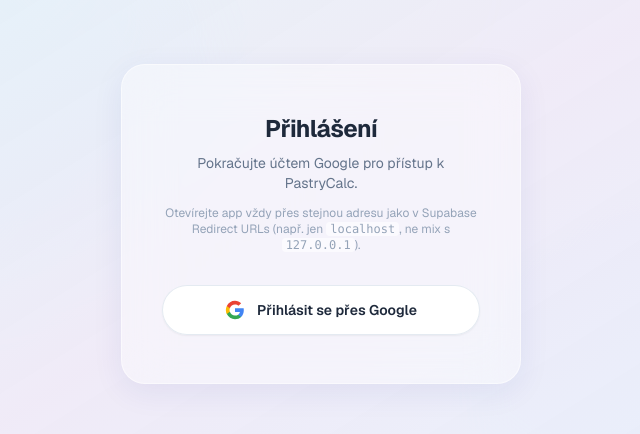
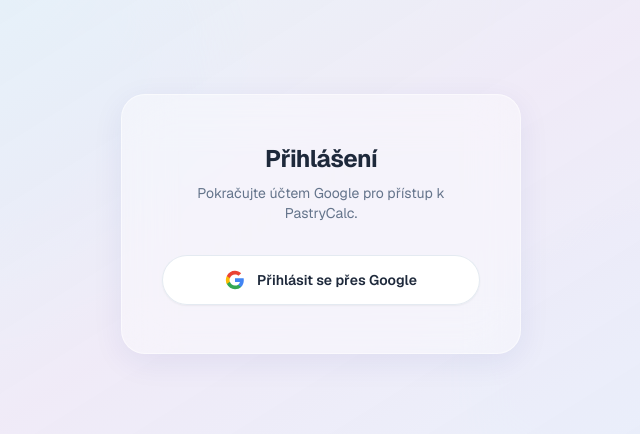
Before and after one commit to tomassbr/recipe-app, a Next.js app: page /login in a window 1280 px wide. Shown: the part 176-610 px from the top of the page, without its empty margins (319-959 px from the left). Built offline with nearby package versions, Linux system fonts and the light colour scheme; no server answers.

Commit message:
fix(auth): remove dev-only localhost redirect note from login page

```diff
--- a/src/components/features/auth/LoginContent.tsx
+++ b/src/components/features/auth/LoginContent.tsx
@@ -79,13 +79,6 @@
             {t("heading")}
           </h1>
           <p className="mt-2 text-sm text-slate-500">{t("subtitle")}</p>
-          <p className="mt-3 text-xs text-slate-400">
-            {t.rich("redirectNote", {
-              code: (chunks) => (
-                <code className="rounded bg-white/60 px-1">{chunks}</code>
-              ),
-            })}
-          </p>
         </div>
 
         {displayError ? (
```
